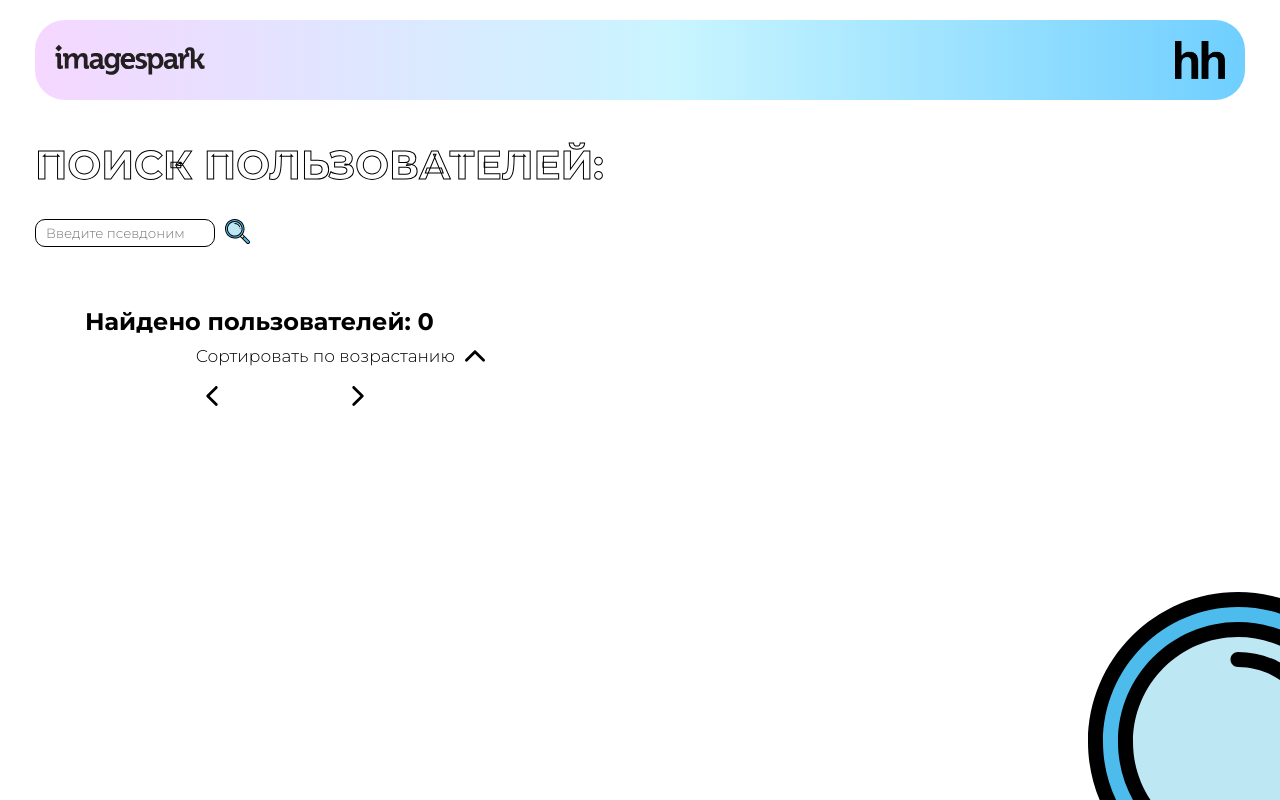
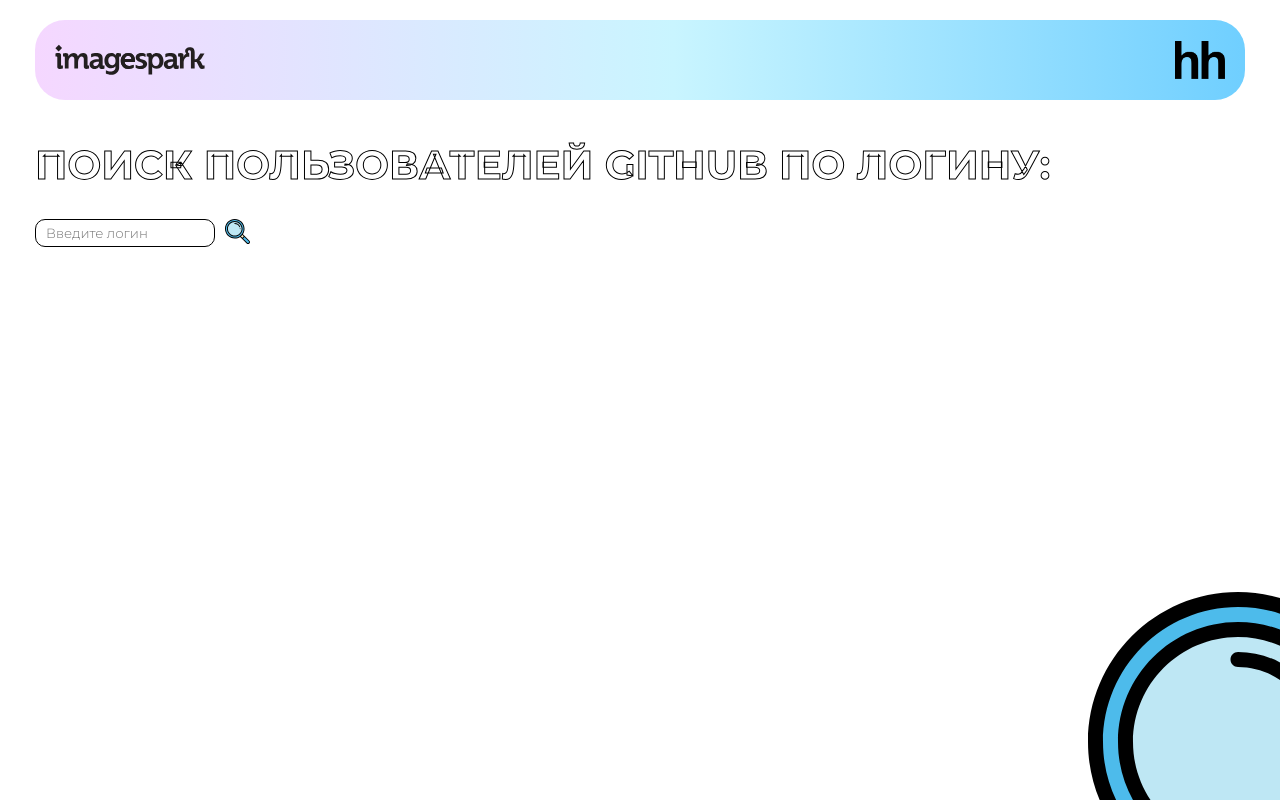
Before and after one commit to NakkuTricks/ImageSpark, a Vue app: page /users in a window 1280 px wide. Built offline with nearby package versions, Linux system fonts and the light colour scheme.

Commit message:
Логика загрузки пользователей по страницам

```diff
--- a/src/views/ViewUsers.vue
+++ b/src/views/ViewUsers.vue
@@ -1,7 +1,7 @@
 <template>
   <section class="view-users">
     <base-title>
-      <template v-slot>Поиск пользователей:</template>
+      <template v-slot>Поиск пользователей github по логину:</template>
     </base-title>
     <base-search
       class="view-users__input"
@@ -15,9 +15,12 @@
       <user-layout
         :userList="userList"
         :userAmount="userAmount"
+        :currentPage="currentPage"
         @sortUsersAscending="sortUsersAscending"
         @sortUsersDescending="sortUsersDescending"
-        @downloadMore="downloadMore"
+        @prevPage="prevUserPage"
+        @nextPage="nextUserPage"
+        v-if="userList.length"
       ></user-layout>
       <router-view
         :user="userCard"
@@ -40,41 +43,57 @@ export default {
   },
   data() {
     return {
-      currentPage: 1,
+      currentPage: JSON.parse(localStorage.getItem("current-page") || "1"),
       userName: "",
-      placeholder: "Введите псевдоним",
+      placeholder: "Введите логин",
     };
   },
   methods: {
     setUserName(userName) {
       this.userName = userName;
-      localStorage.setItem("userName", JSON.stringify(this.userName));
     },
     searchUsers() {
       if (this.userName) {
-        let userName = JSON.parse(localStorage.getItem("userName"));
-        this.$store.dispatch("getUserList", userName, this.currentPage);
+        this.$store.dispatch("getUserList", this.userName);
         this.userName = "";
-        this.currentPage++;
+        this.currentPage = 1;
+        localStorage.setItem("current-page", this.currentPage);
       } else {
         alert("Пожалуйста, введите псевдоним пользователя");
       }
     },
-    downloadMore() {
-      this.searchUsers();
+    prevUserPage() {
+      this.currentPage--;
+      localStorage.setItem("current-page", this.currentPage);
+      let userName = JSON.parse(localStorage.getItem("userName"));
+      this.$store.dispatch("getUserPerPage", [userName, this.currentPage]);
+    },
+    nextUserPage() {
+      this.currentPage++;
+      localStorage.setItem("current-page", this.currentPage);
+      let userName = JSON.parse(localStorage.getItem("userName"));
+      this.$store.dispatch("getUserPerPage", [userName, this.currentPage]);
     },
     sortUsersAscending() {
       const userName = JSON.parse(localStorage.getItem("userName"));
-      this.$store.dispatch("getUsersAscending", userName);
+      this.$store.dispatch("getUsersBySort", [
+        userName,
+        this.currentPage,
+        "asc",
+      ]);
     },
     sortUsersDescending() {
       const userName = JSON.parse(localStorage.getItem("userName"));
-      this.$store.dispatch("getUsersDescending", userName);
+      this.$store.dispatch("getUsersBySort", [
+        userName,
+        this.currentPage,
+        "desc",
+      ]);
     },
   },
   computed: {
     userList() {
-      return this.$store.state.Users.users;
+      return this.$store.state.Users.userList;
     },
     userAmount() {
       return this.$store.state.Users.amount;
@@ -94,8 +113,6 @@ export default {
 
   &__wrapper {
     display: flex;
-    justify-content: space-between;
-    padding: 0 50px;
     height: calc(100% - 75px);
   }
 
```
